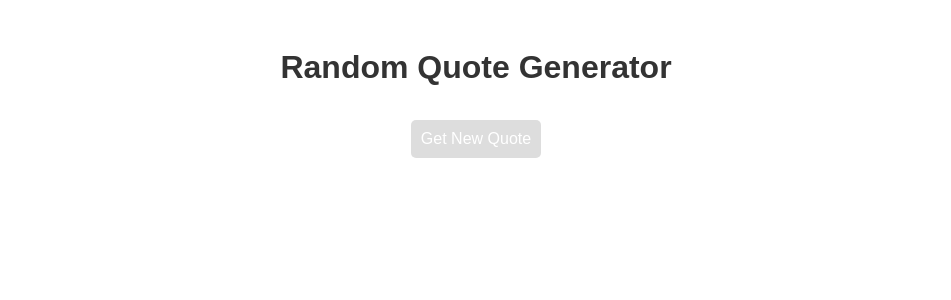
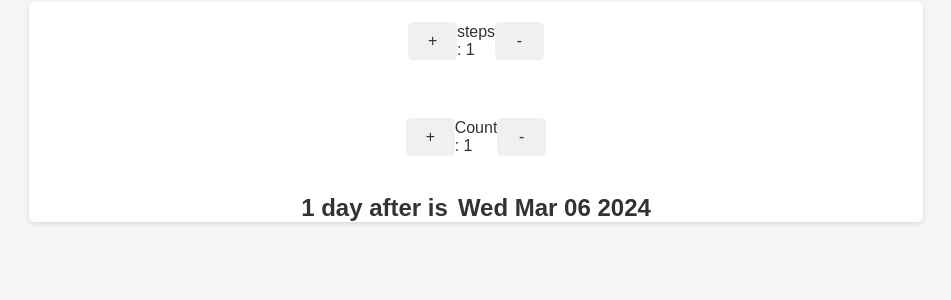
Before and after one commit to Rawal77/Simple_React_Projects, a React (Vite) app: page / in a window 1280 px wide. Shown: the top 300 px of the page, without its empty margins (164-1115 px from the left). Built offline with nearby package versions, Linux system fonts and the light colour scheme; no server answers.

Commit message:
Implement date navigation with step-based counting

```diff
--- a/src/App.jsx
+++ b/src/App.jsx
@@ -5,6 +5,7 @@ import GenerateRandomQuote from "./GenerateRandomQuote";
 import ScrollToBottomButton from "./ScrollToBottomButton";
 import ScrollToTopButton from "./ScrollToTopButton";
 import Tabs from "./Tabs";
+import DateNavigation from "./DateNavigation";
 
 function App() {
   // return <GenerateRandomColor></GenerateRandomColor>;
@@ -20,7 +21,8 @@ function App() {
   // );
   // return <Counter></Counter>;
   // return <MultiStepProgress></MultiStepProgress>;
-  return <GenerateRandomQuote></GenerateRandomQuote>;
+  // return <GenerateRandomQuote></GenerateRandomQuote>;
+  return <DateNavigation></DateNavigation>;
 }
 
 export default App;
--- /dev/null
+++ b/src/DateNavigation.css
@@ -0,0 +1,55 @@
+* {
+  margin: 0;
+  padding: 0;
+  box-sizing: border-box;
+}
+
+body {
+  font-family: sans-serif;
+  margin: 0;
+  padding: 2px;
+  background-color: #f5f5f5;
+}
+
+.main {
+  display: flex;
+  flex-direction: column;
+  align-items: center;
+  justify-content: center;
+  width: 70%;
+  margin: 0 auto;
+  border-radius: 5px;
+  box-shadow: 0 2px 5px rgba(0, 0, 0, 0.1);
+  background-color: #fff;
+}
+
+.steps {
+  padding: 10px 15px;
+  border: none;
+  border-radius: 5px;
+  cursor: pointer;
+  background-color: #f0f0f0;
+  width: 70%;
+  color: #333;
+  margin: 20px auto;
+  transition: all 0.2s ease-in-out;
+}
+
+.steps:hover {
+  background-color: #e0e0e0;
+  color: #000;
+}
+
+div {
+  display: flex;
+  align-items: center;
+  justify-content: space-between;
+}
+
+.count {
+  font-weight: bold;
+}
+
+span {
+  margin: 0 5px;
+}
--- /dev/null
+++ b/src/DateNavigation.jsx
@@ -0,0 +1,55 @@
+import { useState } from "react";
+import "./DateNavigation.css";
+
+export default function DateNavigation() {
+  const [step, setStep] = useState(1);
+  const [count, setCount] = useState(1);
+  let date = new Date();
+  date.setDate(date.getDate() + count);
+  function autoIncrementSteps() {
+    setStep(step + 1);
+  }
+  function autoDecrementSteps() {
+    setStep(step - 1);
+  }
+  function autoIncrementCounts() {
+    setCount(count + step);
+  }
+  function autoDecrementCounts() {
+    setCount(count - step);
+  }
+  return (
+    <div className="main">
+      <div>
+        <button className="steps" onClick={autoIncrementSteps}>
+          +
+        </button>
+        steps : {step}
+        <button className="steps" onClick={autoDecrementSteps}>
+          -
+        </button>
+      </div>
+      <br></br>
+      <div>
+        <button className="steps" onClick={autoIncrementCounts}>
+          +
+        </button>
+        Count : {count}
+        <button className="steps" onClick={autoDecrementCounts}>
+          -
+        </button>
+      </div>
+      <br />
+      <div>
+        <span>
+          {count == 0
+            ? `Today is `
+            : count > 0
+            ? ` ${count} day after is `
+            : `Before ${Math.abs(count)} day was `}
+        </span>
+        <span>{date.toDateString()}</span>
+      </div>
+    </div>
+  );
+}
```
